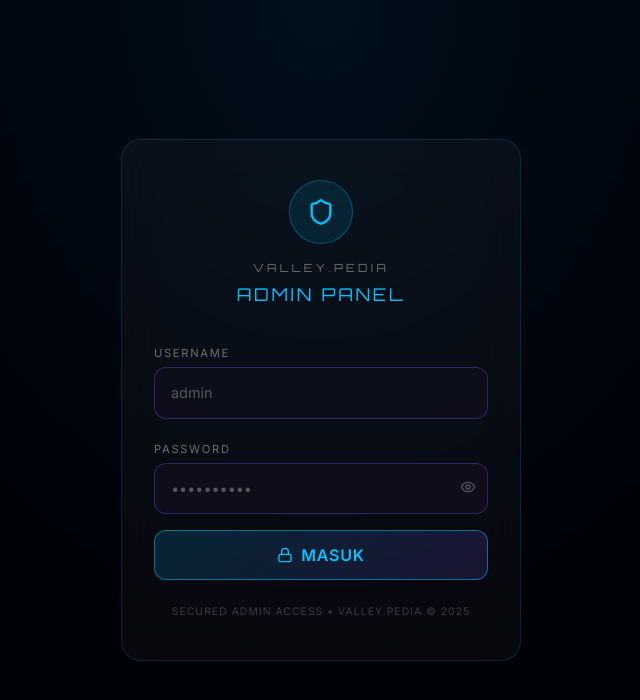
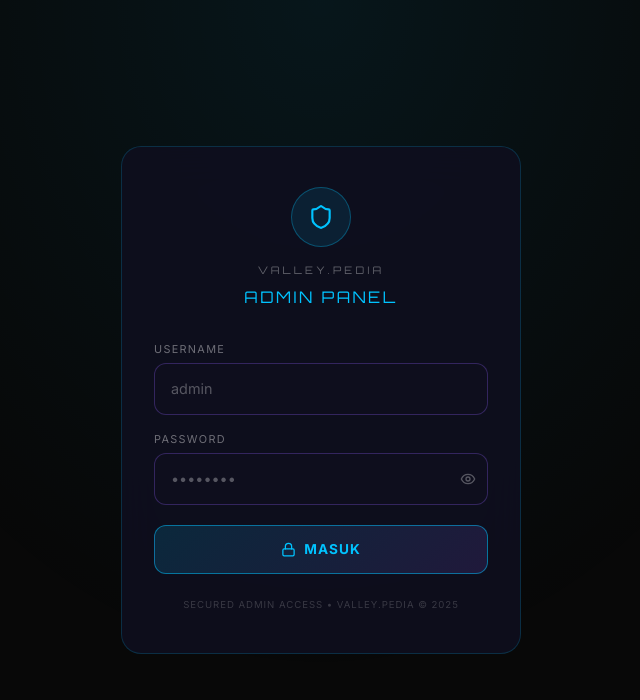
Before and after one commit to pediaboy/valley-pedia, a Next.js app: page /admin in a window 1280 px wide. Shown: the top 700 px of the page, without its empty margins (319-959 px from the left). Built offline with nearby package versions, Linux system fonts and the light colour scheme.

Commit message:
fix: src/app/admin/page.tsx

```diff
--- a/src/app/admin/page.tsx
+++ b/src/app/admin/page.tsx
@@ -3,9 +3,6 @@ import { useState } from 'react';
 import { useRouter } from 'next/navigation';
 import { motion } from 'framer-motion';
 import { Lock, Eye, EyeOff, Shield } from 'lucide-react';
-
-const ADMIN_USER = process.env.NEXT_PUBLIC_ADMIN_USER || 'admin';
-const ADMIN_PASS = process.env.NEXT_PUBLIC_ADMIN_PASS || 'valleypedia2025';
 
 export default function AdminLoginPage() {
   const router = useRouter();
@@ -15,11 +12,15 @@ export default function AdminLoginPage() {
   const [error, setError] = useState('');
   const [loading, setLoading] = useState(false);
 
+  // Credentials: bisa di-override via env variable di Vercel
+  const ADMIN_USER = process.env.NEXT_PUBLIC_ADMIN_USER || 'admin';
+  const ADMIN_PASS = process.env.NEXT_PUBLIC_ADMIN_PASS || 'pedia123';
+
   const handleLogin = async (e: React.FormEvent) => {
     e.preventDefault();
     setLoading(true);
     setError('');
-    await new Promise(r => setTimeout(r, 600));
+    await new Promise(r => setTimeout(r, 500));
     if (username === ADMIN_USER && password === ADMIN_PASS) {
       sessionStorage.setItem('vp_admin', 'true');
       router.push('/admin/dashboard');
@@ -30,67 +31,121 @@ export default function AdminLoginPage() {
   };
 
   return (
-    <div className="min-h-screen flex items-center justify-center px-4" style={{ background: '#000008' }}>
+    <div style={{ minHeight: '100vh', display: 'flex', alignItems: 'center', justifyContent: 'center', padding: '1rem', background: '#080808' }}>
+      {/* BG */}
       <div style={{
-        position: 'fixed', top: 0, left: 0, right: 0, bottom: 0,
+        position: 'fixed', top: 0, left: 0, right: 0, bottom: 0, pointerEvents: 'none',
         background: 'radial-gradient(ellipse at 50% 0%, rgba(0,195,255,0.08) 0%, transparent 60%)',
-        pointerEvents: 'none',
       }} />
+
       <motion.div
-        initial={{ opacity: 0, y: 30 }}
+        initial={{ opacity: 0, y: 24 }}
         animate={{ opacity: 1, y: 0 }}
-        transition={{ duration: 0.5 }}
+        transition={{ duration: 0.45 }}
         style={{
           width: '100%', maxWidth: 400,
-          background: 'rgba(255,255,255,0.03)',
-          border: '1px solid rgba(0,195,255,0.15)',
+          background: 'rgba(15,15,31,0.9)',
+          border: '1px solid rgba(0,195,255,0.18)',
           borderRadius: 20,
           padding: '2.5rem 2rem',
           backdropFilter: 'blur(20px)',
         }}
       >
-        <div className="flex flex-col items-center mb-8">
+        {/* Logo */}
+        <div style={{ textAlign: 'center', marginBottom: '2rem' }}>
           <div style={{
-            width: 64, height: 64, borderRadius: '50%',
+            width: 60, height: 60, borderRadius: '50%', margin: '0 auto 1rem',
             background: 'rgba(0,195,255,0.1)',
             border: '1px solid rgba(0,195,255,0.3)',
             display: 'flex', alignItems: 'center', justifyContent: 'center',
-            marginBottom: '1rem',
           }}>
-            <Shield size={28} style={{ color: '#00c3ff' }} />
+            <Shield size={26} style={{ color: '#00c3ff' }} />
           </div>
-          <div style={{ fontFamily: 'Orbitron, sans-serif', fontSize: '0.7rem', letterSpacing: '0.3em', color: 'rgba(255,255,255,0.4)', marginBottom: 4 }}>
+          <div style={{ fontFamily: 'Orbitron, sans-serif', fontSize: '0.65rem', letterSpacing: '0.3em', color: 'rgba(255,255,255,0.35)', marginBottom: 6 }}>
             VALLEY.PEDIA
           </div>
-          <div style={{ fontFamily: 'Orbitron, sans-serif', fontSize: '1.1rem', letterSpacing: '0.15em', color: '#00c3ff' }}>
+          <div style={{ fontFamily: 'Orbitron, sans-serif', fontSize: '1rem', letterSpacing: '0.15em', color: '#00c3ff' }}>
             ADMIN PANEL
           </div>
         </div>
-        <form onSubmit={handleLogin} className="space-y-4">
-          <div>
-            <label style={{ fontSize: '0.7rem', letterSpacing: '0.15em', color: 'rgba(255,255,255,0.4)' }}>USERNAME</label>
-            <input type="text" value={username} onChange={e => setUsername(e.target.value)} placeholder="admin" autoComplete="username" className="input-galaxy w-full mt-1" required />
+
+        <form onSubmit={handleLogin}>
+          {/* Username */}
+          <div style={{ marginBottom: '1rem' }}>
+            <label style={{ display: 'block', fontSize: '0.68rem', letterSpacing: '0.12em', color: 'rgba(255,255,255,0.4)', marginBottom: 6 }}>
+              USERNAME
+            </label>
+            <input
+              type="text"
+              value={username}
+              onChange={e => setUsername(e.target.value)}
+              placeholder="admin"
+              autoComplete="username"
+              required
+              className="input-galaxy"
+              style={{ width: '100%' }}
+            />
           </div>
-          <div>
-            <label style={{ fontSize: '0.7rem', letterSpacing: '0.15em', color: 'rgba(255,255,255,0.4)' }}>PASSWORD</label>
+
+          {/* Password */}
+          <div style={{ marginBottom: '1.25rem' }}>
+            <label style={{ display: 'block', fontSize: '0.68rem', letterSpacing: '0.12em', color: 'rgba(255,255,255,0.4)', marginBottom: 6 }}>
+              PASSWORD
+            </label>
             <div style={{ position: 'relative' }}>
-              <input type={showPass ? 'text' : 'password'} value={password} onChange={e => setPassword(e.target.value)} placeholder="••••••••••" autoComplete="current-password" className="input-galaxy w-full mt-1" style={{ paddingRight: '3rem' }} required />
-              <button type="button" onClick={() => setShowPass(!showPass)} style={{ position: 'absolute', right: 12, top: '50%', transform: 'translateY(-50%)', background: 'none', border: 'none', cursor: 'pointer', color: 'rgba(255,255,255,0.3)' }}>
+              <input
+                type={showPass ? 'text' : 'password'}
+                value={password}
+                onChange={e => setPassword(e.target.value)}
+                placeholder="••••••••"
+                autoComplete="current-password"
+                required
+                className="input-galaxy"
+                style={{ width: '100%', paddingRight: '3rem' }}
+              />
+              <button
+                type="button"
+                onClick={() => setShowPass(s => !s)}
+                style={{
+                  position: 'absolute', right: 12, top: '50%', transform: 'translateY(-50%)',
+                  background: 'none', border: 'none', cursor: 'pointer', color: 'rgba(255,255,255,0.3)',
+                  display: 'flex', alignItems: 'center',
+                }}
+              >
                 {showPass ? <EyeOff size={16} /> : <Eye size={16} />}
               </button>
             </div>
           </div>
+
+          {/* Error */}
           {error && (
-            <div style={{ background: 'rgba(239,68,68,0.1)', border: '1px solid rgba(239,68,68,0.3)', borderRadius: 8, padding: '0.6rem 1rem', fontSize: '0.8rem', color: '#f87171', textAlign: 'center' }}>
+            <div style={{
+              background: 'rgba(239,68,68,0.1)', border: '1px solid rgba(239,68,68,0.3)',
+              borderRadius: 10, padding: '0.65rem 1rem', marginBottom: '1rem',
+              fontSize: '0.78rem', color: '#f87171', textAlign: 'center',
+            }}>
               {error}
             </div>
           )}
-          <button type="submit" disabled={loading} className="btn-neon w-full py-3 rounded-xl font-bold flex items-center justify-center gap-2 mt-2" style={{ opacity: loading ? 0.7 : 1 }}>
-            <Lock size={16} />
+
+          {/* Submit */}
+          <button
+            type="submit"
+            disabled={loading}
+            className="btn-neon"
+            style={{
+              width: '100%', padding: '0.85rem', borderRadius: 12,
+              fontWeight: 700, fontSize: '0.85rem', letterSpacing: '0.08em',
+              display: 'flex', alignItems: 'center', justifyContent: 'center', gap: 8,
+              opacity: loading ? 0.7 : 1, cursor: loading ? 'not-allowed' : 'pointer',
+            }}
+          >
+            <Lock size={15} />
             {loading ? 'AUTHENTICATING...' : 'MASUK'}
           </button>
         </form>
-        <div style={{ marginTop: '1.5rem', textAlign: 'center', fontSize: '0.65rem', color: 'rgba(255,255,255,0.2)', letterSpacing: '0.1em' }}>
+
+        <div style={{ marginTop: '1.5rem', textAlign: 'center', fontSize: '0.6rem', color: 'rgba(255,255,255,0.18)', letterSpacing: '0.1em' }}>
           SECURED ADMIN ACCESS • VALLEY.PEDIA © 2025
         </div>
       </motion.div>
```
